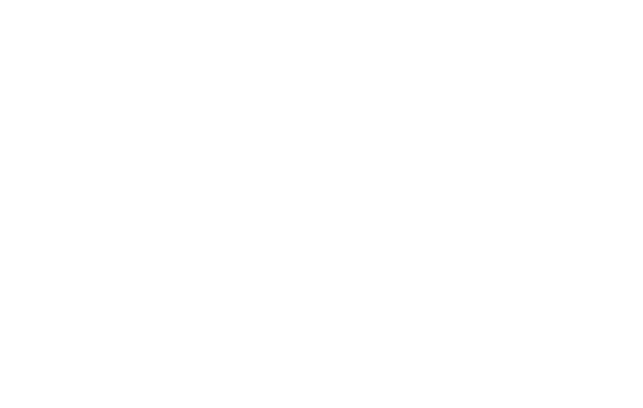
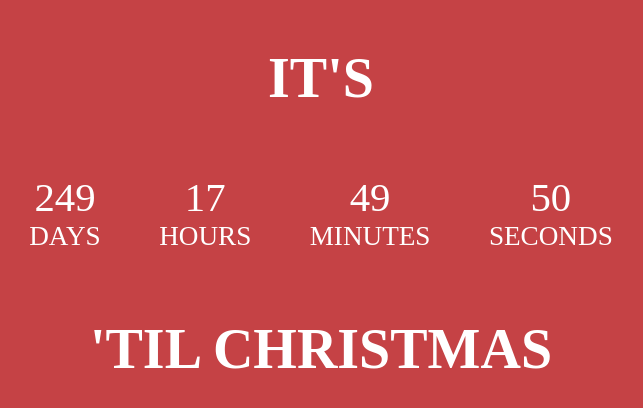
Before and after one commit to TahjPongthorn/21-days-JS-Challenge, a plain HTML site: page CountDownClock/index.html in a window 1280 px wide. Shown: the whole page, without its empty margins (319-962 px from the left). Drawn offline with Linux system fonts and the light colour scheme.

Commit message:
Finnished the core function and Added lauch.json for debugging

```diff
--- a/CountDownClock/index.html
+++ b/CountDownClock/index.html
@@ -5,8 +5,17 @@
     <meta http-equiv="X-UA-Compatible" content="IE=edge">
     <meta name="viewport" content="width=device-width, initial-scale=1.0">
     <title>Document</title>
+    <link rel="stylesheet" href="style.css">
 </head>
 <body>
-
+    <h1>It's</h1>
+    <div>
+        <div class="countdown"><span id="days"></span>Days</div>
+        <div class="countdown"><span id="hours"></span>Hours</div>
+        <div class="countdown"><span id="minutes"></span>Minutes</div>
+        <div class="countdown"><span id="seconds"></span>Seconds</div>
+    </div>
+    <h1>'til Christmas</h1>
+    <script src="/script.js"></script>
 </body>
 </html>
--- a/CountDownClock/script.js
+++ b/CountDownClock/script.js
@@ -0,0 +1,28 @@
+(() => {
+    const second = 1000;
+    const minute = second * 60;
+    const hour = minute * 60;
+    const day = hour * 24;
+
+    function setTimeToHtmlElement(idName, text) {
+        const element = document.getElementById(idName);
+        element.innerText = text;
+    }
+
+    function countDown() {
+        const now = new Date().getTime();
+        const christmas = new Date('December 25, 2021 23:59:59').getTime();
+        const timeLeft = christmas - now;
+
+        setTimeToHtmlElement('days', Math.floor(timeLeft / day));
+        setTimeToHtmlElement('hours', Math.floor((timeLeft % day) / hour));
+        setTimeToHtmlElement('minutes', Math.floor((timeLeft % hour) / minute));
+        setTimeToHtmlElement('seconds', Math.floor((timeLeft % minute) / second));
+
+    }
+    function run() {
+        countDown();
+        setInterval(countDown, second);
+    }
+    run();
+})();
--- a/CountDownClock/style.css
+++ b/CountDownClock/style.css
@@ -0,0 +1,27 @@
+body {
+	background-color: #c54245;
+
+	text-transform: uppercase;
+	color: white;
+
+	display: flex;
+	align-items: center;
+	flex-direction: column;
+	justify-content: center;
+}
+
+h1 {
+	font-size: 3.5em;
+}
+
+.countdown {
+	display: inline-block;
+	font-size: 1.7em;
+	padding: 1em;
+}
+
+.countdown span {
+	display: block;
+	font-size: 1.5em;
+	text-align: center;
+}
```
